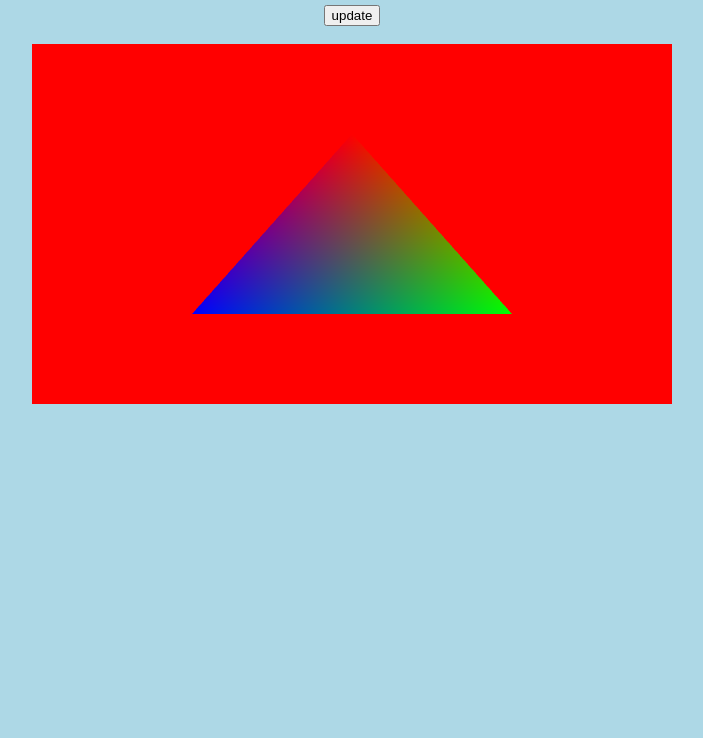
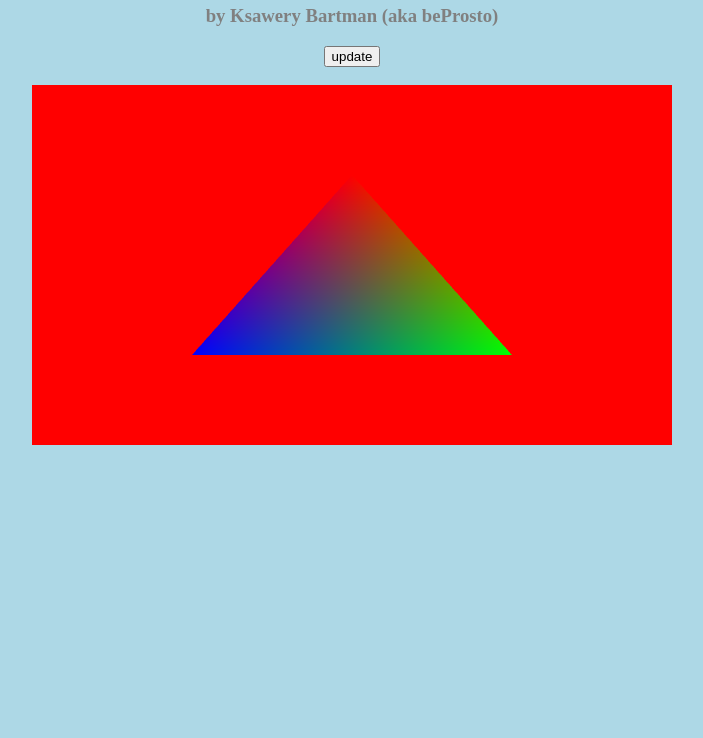
Before and after one commit to schoolbecool/beprosto.github.io, a plain HTML site: page index.html in a window 1280 px wide. Shown: the part 62-800 px from the top of the page, without its empty margins (288-991 px from the left). Drawn offline with Linux system fonts and the light colour scheme.

Commit message:
added credits

```diff
--- a/index.html
+++ b/index.html
@@ -15,6 +15,7 @@
     <body>
     	<div id="title">
     		<h2 id="titleText">WebGL Example</h2>
+            <h3 id="credits">by Ksawery Bartman (aka beProsto)</h3>
     		<button id="updateButton" onclick="updateButtonFunction()">update</button>
     	</div>
     	<br/>
```
